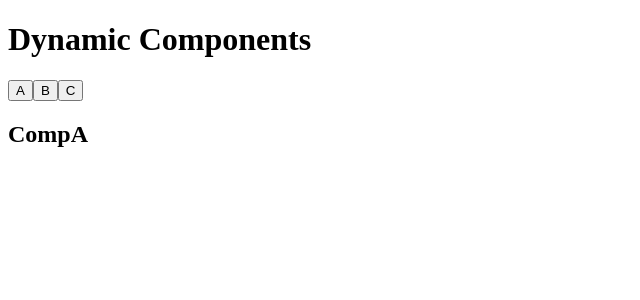
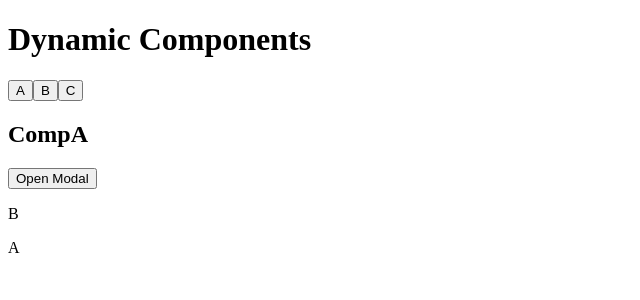
Before and after one commit to kadokichi/vue-lesson, a Vue app in the folder vue-lesson/: page / in a window 1280 px wide. Shown: the top 300 px of the page, without its empty margins (0-640 px from the left). Built offline with nearby package versions, Linux system fonts and the light colour scheme.

Commit message:
Teleport

```diff
--- a/vue-lesson/src/App.vue
+++ b/vue-lesson/src/App.vue
@@ -1,9 +1,10 @@
 <script setup>
-  import { shallowRef } from 'vue';
+  import { ref, shallowRef } from 'vue';
   import CompA from './components/CompA.vue';
   import CompB from './components/CompB.vue';
   import CompC from './components/CompC.vue';
   const currentComp = shallowRef(CompA)
+  const isShow = ref(false)
 </script>
 
 <template>
@@ -14,6 +15,15 @@
   <KeepAlive>
     <component :is="currentComp" />
   </KeepAlive>
+  <button @click="isShow = true">Open Modal</button>
+  <Teleport to="body">
+    <dialog v-if="isShow" open>
+      <p>This is a Modal!</p>
+      <button @click="isShow = false">Close</button>
+    </dialog>
+  </Teleport>
+  <Teleport to="body" defer><p>A</p></Teleport>
+  <Teleport to="body"><p>B</p></Teleport>
 </template>
 
 <style scoped>
```
